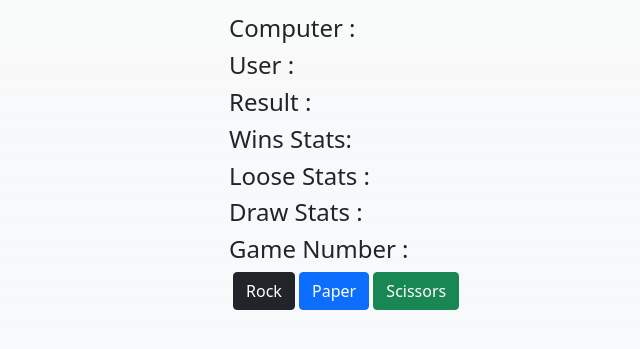
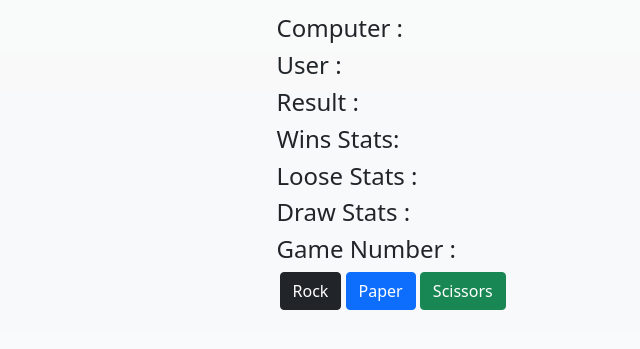
Before and after one commit to gmoraitis/rock-paper-scissor, a plain HTML site: page index.html in a window 1280 px wide. Shown: the part 161-510 px from the top of the page, without its empty margins (233-873 px from the left). Drawn offline with nearby package versions, Linux system fonts and the light colour scheme.

Commit message:
Corrected positon

```diff
--- a/index.html
+++ b/index.html
@@ -24,7 +24,7 @@
                 <h1 class="display-4">Rock - Paper - Scissor</h1>
             </div>
             <hr>
-            <div class="col-4">
+            <div class="col-3">
                 <h4>Computer : <span id="computer"></span></h4>
                 <h4>User : <span id="user"></span></h4>
                 <h4>Result : <span id="result"></span></h4>
@@ -35,7 +35,7 @@
             </div>
 
             <div class="row justify-content-center">
-                <div class="col-4">
+                <div class="col-3">
                     <button id="Rock" type="button" class="btn btn-dark"> Rock</button>
                     <button id="Paper" type="button" class="btn btn-primary"> Paper</button>
                     <button id="Scissors" type="button" class="btn btn-success"> Scissors</button>
```
